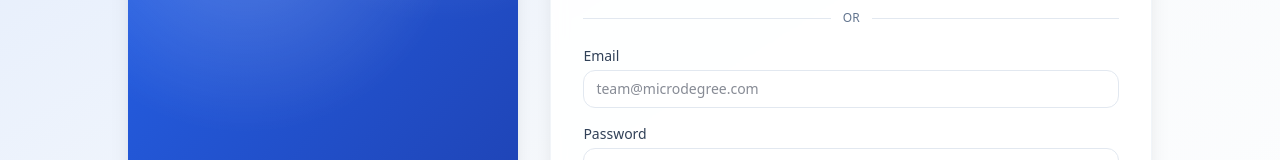
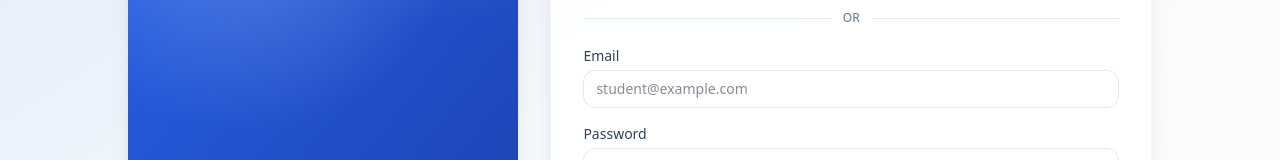
Before and after one commit to placements-microdegree/MicroDegreeHiringPortal, a React (Vite) app in the folder frontend/: page /login in a window 1280 px wide. Shown: the part 221-381 px from the top of the page. Built offline with nearby package versions, Linux system fonts and the light colour scheme; no server answers.

Commit message:
latest commit

```diff
--- a/frontend/src/pages/auth/Login.jsx
+++ b/frontend/src/pages/auth/Login.jsx
@@ -152,7 +152,7 @@ export default function Login() {
               type="email"
               placeholder={
                 loginType === "microdegree"
-                  ? "team@microdegree.com"
+                  ? "student@example.com"
                   : "student@example.com"
               }
             />
```
